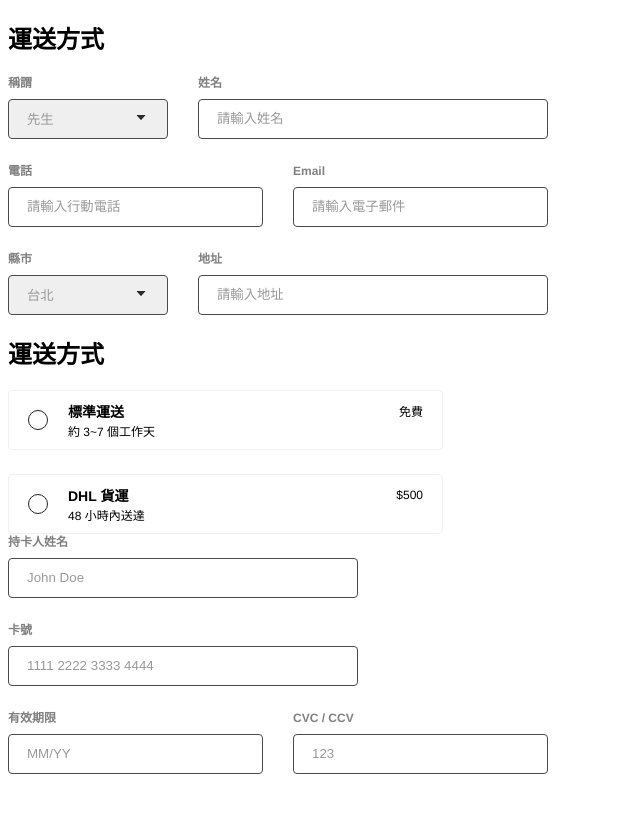
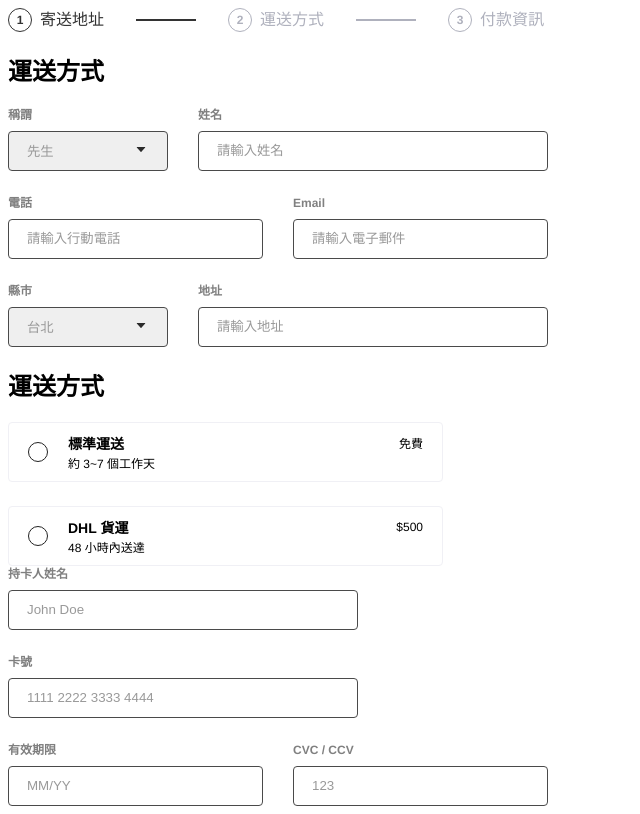
Before and after one commit to deleav/alpha-cart-react, a React (Create React App) app: page / in a window 1280 px wide. Shown: the whole page, without its empty margins (0-640 px from the left). Built offline with nearby package versions, Linux system fonts and the light colour scheme.

Commit message:
feat: add Step

```diff
--- a/src/App.js
+++ b/src/App.js
@@ -1,12 +1,14 @@
-import styles from "./app.module.css";
-import PaymentInfo from "./components/checkoutStep/PaymentInfo";
-import ShippingInfo from "./components/checkoutStep/ShippingInfo";
-import ShippingMethod from "./components/checkoutStep/ShippingMethod";
+import styles from './app.module.css';
+import PaymentInfo from './components/checkoutStep/PaymentInfo';
+import ShippingInfo from './components/checkoutStep/ShippingInfo';
+import ShippingMethod from './components/checkoutStep/ShippingMethod';
+import StepContainer from './components/step/StepContainer';
 
 function App() {
   return (
     <div className={styles.app}>
-      <ShippingInfo />
+      <StepContainer />
+      <ShippingInfo onFormChange={() => {}} />
       <ShippingMethod />
       <PaymentInfo />
     </div>
--- /dev/null
+++ b/src/components/step/Step.jsx
@@ -0,0 +1,35 @@
+import classNames from 'classnames';
+import PropTypes from 'prop-types';
+
+import { ReactComponent as CheckIcon } from './../../assets/check.svg';
+import styles from './step.module.css';
+
+export default function Step({ inactive, checked, index, title }) {
+  return (
+    <div
+      className={classNames({
+        [styles.step]: true,
+        [styles.inactive]: inactive,
+      })}
+    >
+      {checked ? (
+        <div className={classNames(styles.stepNumber, styles.checked)}>
+          <CheckIcon />
+        </div>
+      ) : (
+        <div className={styles.stepNumber}>{index}</div>
+      )}
+      {title}
+      <div className={styles.dashContainer}>
+        <div className={styles.longDash} />
+      </div>
+    </div>
+  );
+}
+
+Step.propTypes = {
+  index: PropTypes.number.isRequired,
+  title: PropTypes.string.isRequired,
+  checked: PropTypes.bool.isRequired,
+  inactive: PropTypes.bool.isRequired,
+};
--- /dev/null
+++ b/src/components/step/StepContainer.jsx
@@ -0,0 +1,25 @@
+import PropTypes from 'prop-types';
+
+import Step from './Step';
+import styles from './stepContainer.module.css';
+
+const stepIndicators = ['寄送地址', '運送方式', '付款資訊'];
+export default function StepContainer({ currentStep = 1 }) {
+  return (
+    <div className={styles.stepContainer}>
+      {stepIndicators.map((stepIndicator, index) => (
+        <Step
+          key={stepIndicator}
+          index={index + 1}
+          title={stepIndicator}
+          inactive={index + 1 > currentStep}
+          checked={index + 1 < currentStep}
+        />
+      ))}
+    </div>
+  );
+}
+
+StepContainer.propTypes = {
+  currentStep: PropTypes.number,
+};
--- /dev/null
+++ b/src/components/step/step.module.css
@@ -0,0 +1,43 @@
+.step {
+  display: flex;
+  align-items: center;
+  flex-direction: row;
+
+  font-size: 16px;
+  font-weight: 400;
+  line-height: 24px;
+  color: #333;
+}
+.step.inactive {
+  color: #afb1bd;
+}
+.stepNumber {
+  display: grid;
+  place-items: center;
+  margin-right: 8px;
+
+  width: 24px;
+  height: 24px;
+  border-radius: 50%;
+  border: 1px solid;
+  background-color: #fff;
+
+  font-size: 12px;
+  font-weight: 700;
+  line-height: 16px;
+}
+.stepNumber.checked {
+  background-color: #333;
+}
+.dashContainer {
+  padding: 0 32px;
+}
+.longDash {
+  width: 60px;
+  border: 1px solid;
+  border-right: none;
+  border-left: none;
+}
+.step:last-child .dashContainer {
+  display: none;
+}
--- /dev/null
+++ b/src/components/step/stepContainer.module.css
@@ -0,0 +1,3 @@
+.stepContainer {
+  display: flex;
+}
```
